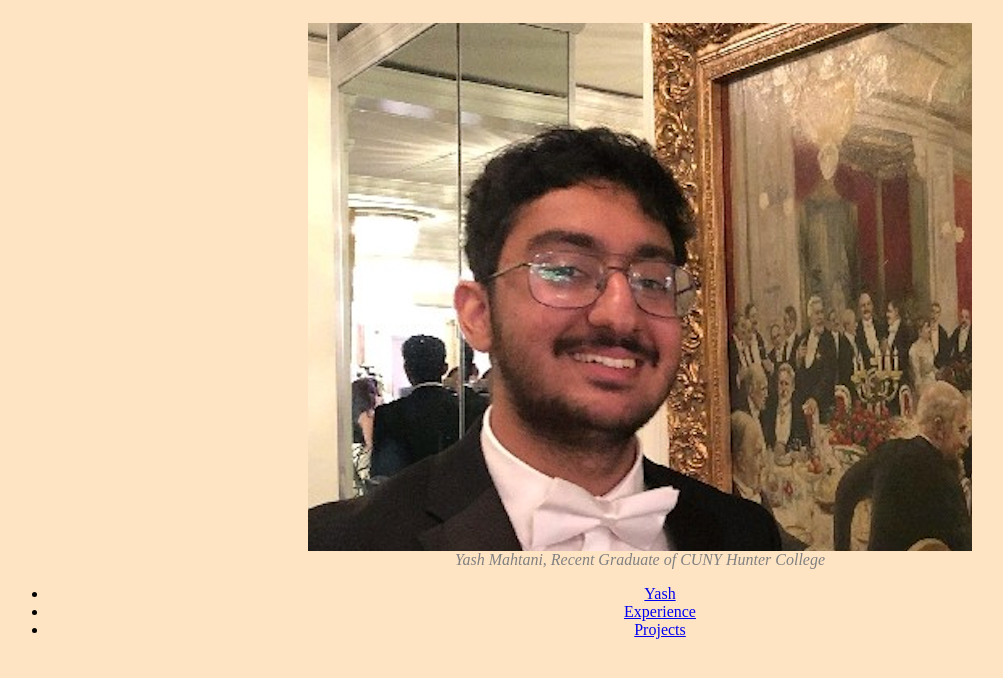
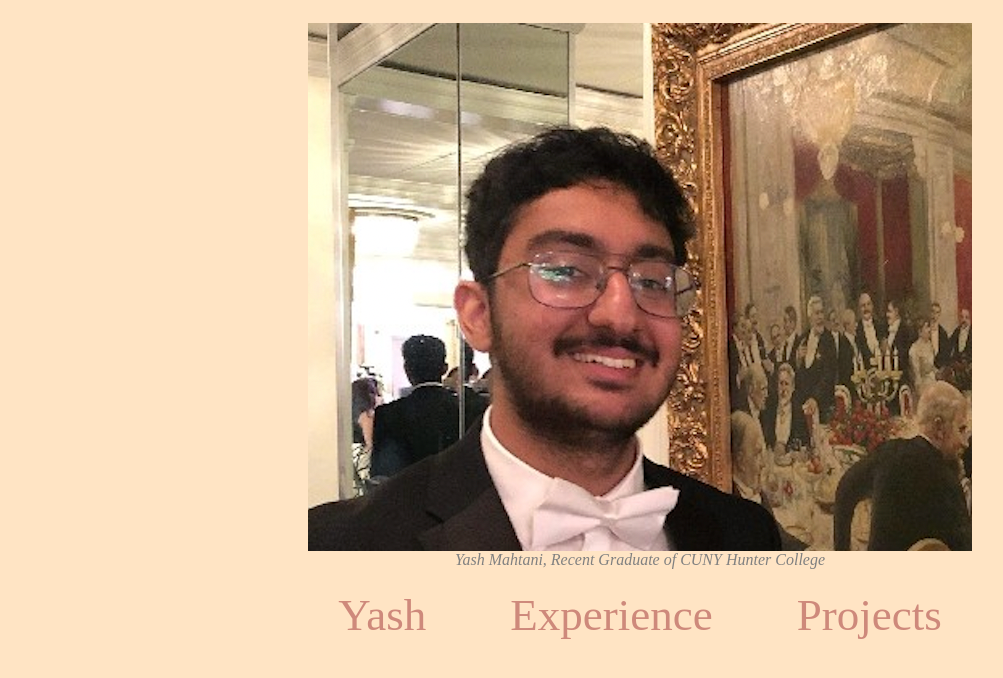
Before and after one commit to gasperjw1/gasperjw1.github.io, a plain HTML site: page index.html in a window 1280 px wide. Shown: the whole page, without its empty margins (0-1003 px from the left). Drawn offline with Linux system fonts and the light colour scheme.

Commit message:
Played around with navbar design

```diff
--- a/home.css
+++ b/home.css
@@ -75,10 +75,10 @@ div#story
     color: black;
 }
 
-.topnav {
+/* .topnav {
     overflow: hidden;
     background-color: #333;
-    /* background-color: darkkhaki; */
+    /* background-color: darkkhaki; ////
 }
 
 .topnav a {
@@ -95,12 +95,46 @@ div#story
     color: black;
     /* background-color:rosybrown;
     /* color: saddlebrown;
-    color: lightsteelblue; */
+    color: lightsteelblue; /////
 }
 
 .topnav a.active {
     background-color: #4CAF50;
     color: white;
     /* background-color: olive;
-    color: ghostwhite; */
+    color: ghostwhite; /////
+} */
+
+nav {
+    position: relative;
+    width: 100%;
+    line-height: 60px;
 }
+
+nav ul {
+    line-height: 60px;
+    list-style: none;
+    background: rgba(0, 0, 0, 0);
+    overflow: hidden;
+    color: #fff;
+    padding: 0;
+    text-align: center;
+    margin: 0;
+    /* padding-right: 40px; */
+    transition: 1s;
+}
+
+nav.black ul {
+    background: #000;
+}
+
+nav ul li {
+    display: inline-block;
+    padding: 16px 40px;;
+}
+
+nav ul li a {
+    text-decoration: none;
+    color: #ce897b;
+    font-size: 45px;
+}
--- a/index.html
+++ b/index.html
@@ -29,7 +29,7 @@
     <div id = "quote">
         <i>Yash Mahtani, Recent Graduate of CUNY Hunter College</i>
     </div>
-    <div id = "topnav">
+    <nav id = "topnav">
         <ul>
             <li>
                 <a class="active" href="index.html">Yash</a>
@@ -41,6 +41,6 @@
                 <a href="#Projects">Projects</a>
             </li>
         </ul>
-    </div>
+    </nav>
 </body>
 </html>
```
